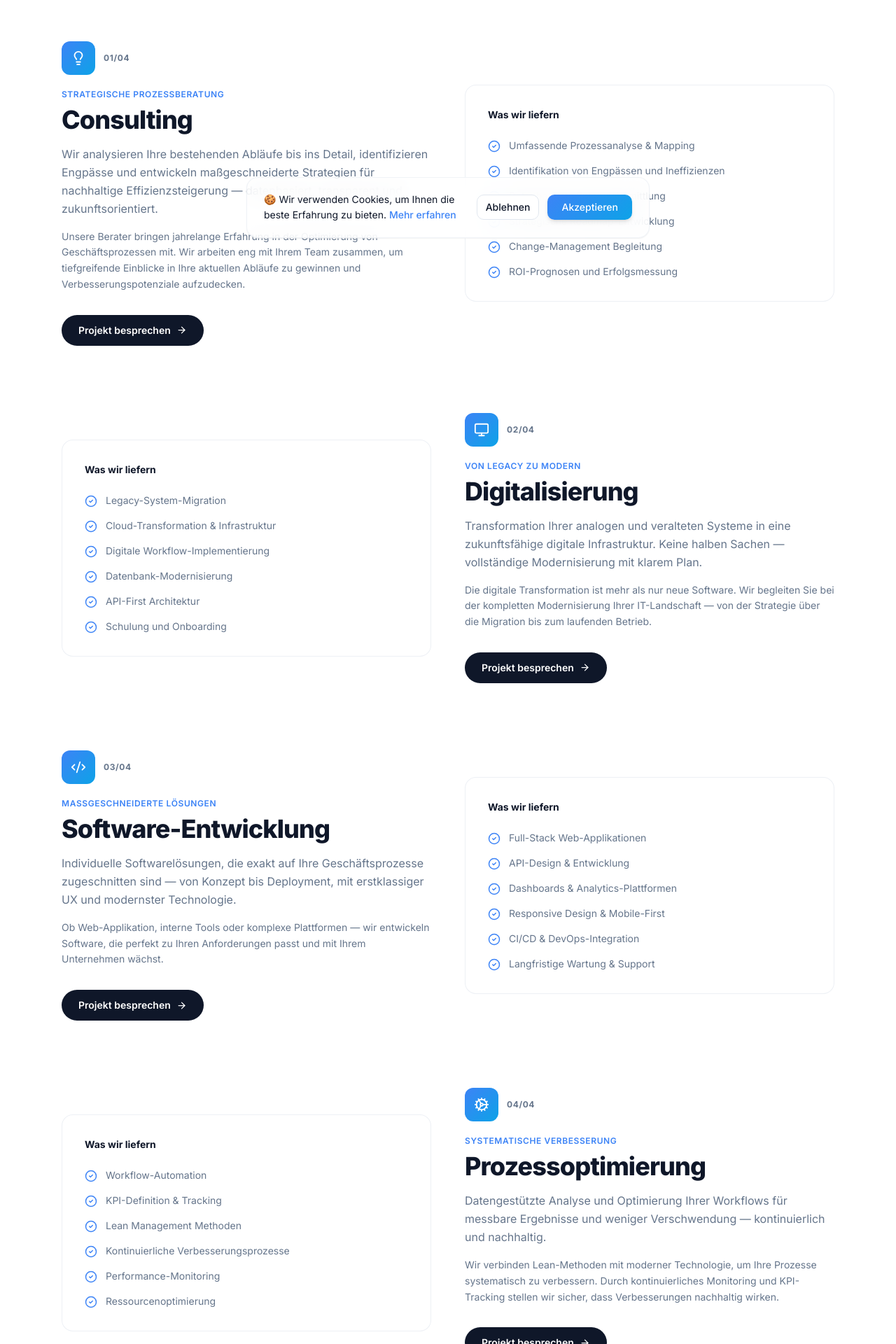
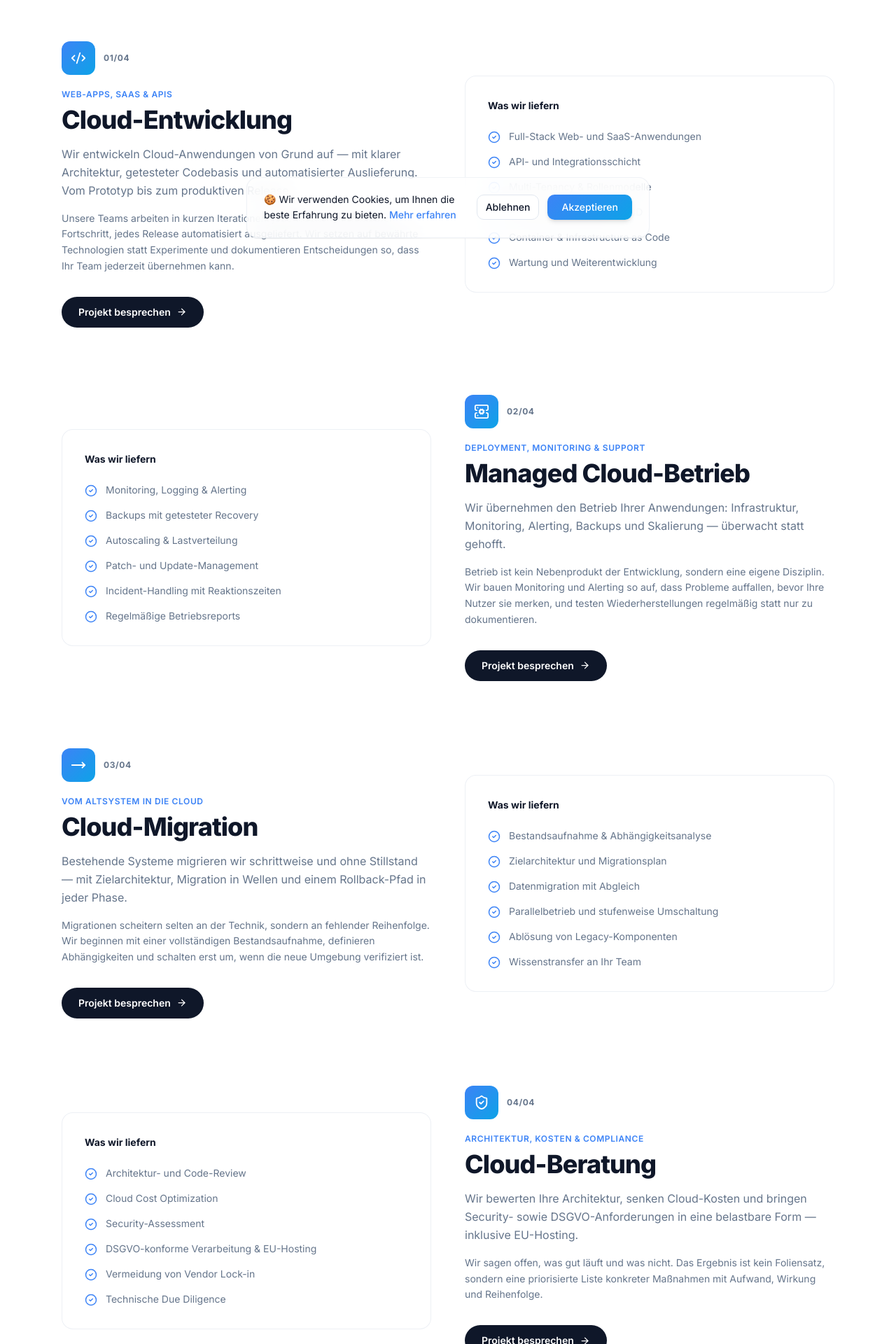
Before and after one commit to darklobster9512/vona-cloud, a React (Vite) app: page /leistungen in a window 1280 px wide. Shown: the part 440-2360 px from the top of the page at 70% size. Built offline with nearby package versions, Linux system fonts and the light colour scheme; the HTML template or start-up script is replaced by a standard one.

Commit message:
Changes
Co-authored-by: darklobster9512 <301748244+darklobster9512@users.noreply.github.com>

```diff
--- a/src/pages/Leistungen.tsx
+++ b/src/pages/Leistungen.tsx
@@ -5,82 +5,83 @@ import PageHero from '@/components/landing/PageHero';
 import CTASection from '@/components/landing/CTASection';
 import Footer from '@/components/landing/Footer';
 import { useScrollAnimation } from '@/hooks/useScrollAnimation';
-import { Lightbulb, Monitor, Code2, Cog, ArrowRight, CheckCircle2 } from 'lucide-react';
+import { Code2, ServerCog, MoveRight, ShieldCheck, ArrowRight, CheckCircle2 } from 'lucide-react';
 
 const services = [
   {
-    icon: Lightbulb,
-    id: 'consulting',
-    title: 'Strategische Prozessberatung',
-    headline: 'Consulting',
+    icon: Code2,
+    id: 'entwicklung',
+    title: 'Web-Apps, SaaS & APIs',
+    headline: 'Cloud-Entwicklung',
     description:
-      'Wir analysieren Ihre bestehenden Abläufe bis ins Detail, identifizieren Engpässe und entwickeln maßgeschneiderte Strategien für nachhaltige Effizienzsteigerung — datenbasiert, transparent und zukunftsorientiert.',
+      'Wir entwickeln Cloud-Anwendungen von Grund auf — mit klarer Architektur, getesteter Codebasis und automatisierter Auslieferung. Vom Prototyp bis zum produktiven Release.',
     longDescription:
-      'Unsere Berater bringen jahrelange Erfahrung in der Optimierung von Geschäftsprozessen mit. Wir arbeiten eng mit Ihrem Team zusammen, um tiefgreifende Einblicke in Ihre aktuellen Abläufe zu gewinnen und Verbesserungspotenziale aufzudecken.',
+      'Unsere Teams arbeiten in kurzen Iterationen: jede Woche ein sichtbarer Fortschritt, jedes Release automatisiert ausgeliefert. Wir setzen auf bewährte Technologien statt Experimente und dokumentieren Entscheidungen so, dass Ihr Team jederzeit übernehmen kann.',
     features: [
-      'Umfassende Prozessanalyse & Mapping',
-      'Identifikation von Engpässen und Ineffizienzen',
-      'Datenbasierte Potenzialermittlung',
-      'Strategische Roadmap-Entwicklung',
-      'Change-Management Begleitung',
-      'ROI-Prognosen und Erfolgsmessung',
+      'Full-Stack Web- und SaaS-Anwendungen',
+      'API- und Integrationsschicht',
+      'Multi-Tenancy & Rollenmodelle',
+      'Automatisierte Tests & CI/CD',
+      'Container & Infrastructure as Code',
+      'Wartung und Weiterentwicklung',
     ],
   },
   {
-    icon: Monitor,
-    id: 'digitalisierung',
-    title: 'Von Legacy zu Modern',
-    headline: 'Digitalisierung',
+    icon: ServerCog,
+    id: 'betrieb',
+    title: 'Deployment, Monitoring & Support',
+    headline: 'Managed Cloud-Betrieb',
     description:
-      'Transformation Ihrer analogen und veralteten Systeme in eine zukunftsfähige digitale Infrastruktur. Keine halben Sachen — vollständige Modernisierung mit klarem Plan.',
+      'Wir übernehmen den Betrieb Ihrer Anwendungen: Infrastruktur, Monitoring, Alerting, Backups und Skalierung — überwacht statt gehofft.',
     longDescription:
-      'Die digitale Transformation ist mehr als nur neue Software. Wir begleiten Sie bei der kompletten Modernisierung Ihrer IT-Landschaft — von der Strategie über die Migration bis zum laufenden Betrieb.',
+      'Betrieb ist kein Nebenprodukt der Entwicklung, sondern eine eigene Disziplin. Wir bauen Monitoring und Alerting so auf, dass Probleme auffallen, bevor Ihre Nutzer sie merken, und testen Wiederherstellungen regelmäßig statt nur zu dokumentieren.',
     features: [
-      'Legacy-System-Migration',
-      'Cloud-Transformation & Infrastruktur',
-      'Digitale Workflow-Implementierung',
-      'Datenbank-Modernisierung',
-      'API-First Architektur',
-      'Schulung und Onboarding',
+      'Monitoring, Logging & Alerting',
+      'Backups mit getesteter Recovery',
+      'Autoscaling & Lastverteilung',
+      'Patch- und Update-Management',
+      'Incident-Handling mit Reaktionszeiten',
+      'Regelmäßige Betriebsreports',
     ],
   },
   {
-    icon: Code2,
-    id: 'software',
-    title: 'Maßgeschneiderte Lösungen',
-    headline: 'Software-Entwicklung',
+    icon: MoveRight,
+    id: 'migration',
+    title: 'Vom Altsystem in die Cloud',
+    headline: 'Cloud-Migration',
     description:
-      'Individuelle Softwarelösungen, die exakt auf Ihre Geschäftsprozesse zugeschnitten sind — von Konzept bis Deployment, mit erstklassiger UX und modernster Technologie.',
+      'Bestehende Systeme migrieren wir schrittweise und ohne Stillstand — mit Zielarchitektur, Migration in Wellen und einem Rollback-Pfad in jeder Phase.',
     longDescription:
-      'Ob Web-Applikation, interne Tools oder komplexe Plattformen — wir entwickeln Software, die perfekt zu Ihren Anforderungen passt und mit Ihrem Unternehmen wächst.',
+      'Migrationen scheitern selten an der Technik, sondern an fehlender Reihenfolge. Wir beginnen mit einer vollständigen Bestandsaufnahme, definieren Abhängigkeiten und schalten erst um, wenn die neue Umgebung verifiziert ist.',
     features: [
-      'Full-Stack Web-Applikationen',
-      'API-Design & Entwicklung',
-      'Dashboards & Analytics-Plattformen',
-      'Responsive Design & Mobile-First',
-      'CI/CD & DevOps-Integration',
-      'Langfristige Wartung & Support',
+      'Bestandsaufnahme & Abhängigkeitsanalyse',
+      'Zielarchitektur und Migrationsplan',
+      'Datenmigration mit Abgleich',
+      'Parallelbetrieb und stufenweise Umschaltung',
+      'Ablösung von Legacy-Komponenten',
+      'Wissenstransfer an Ihr Team',
     ],
   },
   {
-    icon: Cog,
-    id: 'optimierung',
-    title: 'Systematische Verbesserung',
-    headline: 'Prozessoptimierung',
+    icon: ShieldCheck,
+    id: 'beratung',
+    title: 'Architektur, Kosten & Compliance',
+    headline: 'Cloud-Beratung',
     description:
-      'Datengestützte Analyse und Optimierung Ihrer Workflows für messbare Ergebnisse und weniger Verschwendung — kontinuierlich und nachhaltig.',
+      'Wir bewerten Ihre Architektur, senken Cloud-Kosten und bringen Security- sowie DSGVO-Anforderungen in eine belastbare Form — inklusive EU-Hosting.',
     longDescription:
-      'Wir verbinden Lean-Methoden mit moderner Technologie, um Ihre Prozesse systematisch zu verbessern. Durch kontinuierliches Monitoring und KPI-Tracking stellen wir sicher, dass Verbesserungen nachhaltig wirken.',
+      'Wir sagen offen, was gut läuft und was nicht. Das Ergebnis ist kein Foliensatz, sondern eine priorisierte Liste konkreter Maßnahmen mit Aufwand, Wirkung und Reihenfolge.',
     features: [
-      'Workflow-Automation',
-      'KPI-Definition & Tracking',
-      'Lean Management Methoden',
-      'Kontinuierliche Verbesserungsprozesse',
-      'Performance-Monitoring',
-      'Ressourcenoptimierung',
+      'Architektur- und Code-Review',
+      'Cloud Cost Optimization',
+      'Security-Assessment',
+      'DSGVO-konforme Verarbeitung & EU-Hosting',
+      'Vermeidung von Vendor Lock-in',
+      'Technische Due Diligence',
     ],
   },
 ];
+
 
 const Leistungen = () => {
   const { ref, isVisible } = useScrollAnimation();
@@ -101,7 +102,7 @@ const Leistungen = () => {
       <PageHero
         title="Unsere"
         highlight="Leistungen"
-        subtitle="Vier Säulen für maximale Effizienz — von strategischer Beratung bis zur technischen Umsetzung."
+        subtitle="Vier Bereiche rund um die Cloud — Entwicklung, Betrieb, Migration und Beratung aus einer Hand."
         breadcrumb={[
           { label: 'Home', href: '/' },
           { label: 'Leistungen' },
```
